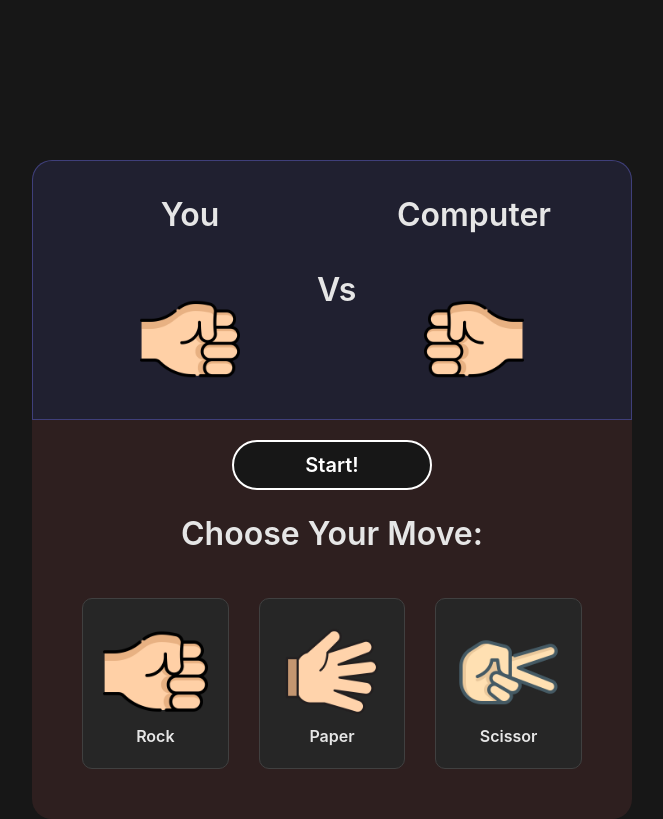
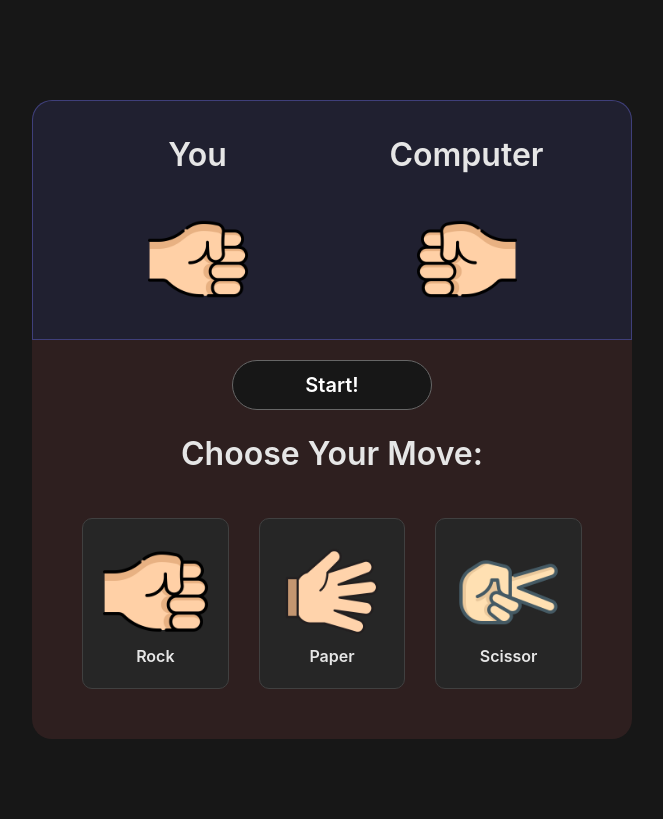
Before and after one commit to dev-DorMammun/rock-paper-scissor, a plain HTML site: page index.html in a window 1280 px wide. Shown: the whole page, without its empty margins (308-971 px from the left). Drawn offline with nearby package versions, Linux system fonts and the light colour scheme.

Commit message:
minor changes v2

```diff
--- a/index.html
+++ b/index.html
@@ -10,13 +10,12 @@
   </head>
   <body class="text-white">
     <div class="all-container">
-      <main class="mx-5 h-6/10 box-border sm:w-[600px] sm:mx-auto">
+      <main class="mx-5 h-[600px] box-border sm:w-[600px] sm:mx-auto">
         <div class="container">
           <div class="upper-screen hand-left">
             <h1 class="text">You</h1>
             <img src="./images/left/0.png" class="hand left" alt="" />
           </div>
-          <div class="text flex items-center">Vs</div>
           <div class="upper-screen hand-right">
             <h1 class="text">Computer</h1>
             <img src="./images/right/0.png" class="hand right" />
--- a/style.css
+++ b/style.css
@@ -10,7 +10,7 @@ body {
   flex-direction: column;
   justify-content: center;
   align-items: center;
-  gap: 50px;
+  gap: 30px;
 }
 .text {
   text-align: center;
@@ -20,12 +20,12 @@ body {
 }
 main {
   border-radius: 20px;
-  margin-top: 20vh;
+  margin-top: calc((100vh - 600px) / 2);
 }
 .container {
   border: 1px solid rgba(117, 117, 255, 0.356);
   display: grid;
-  grid-template-columns: 1fr 30px 1fr;
+  grid-template-columns: 1fr 1fr;
   padding: 30px;
   border-radius: 20px 20px 0 0;
   background-color: rgba(106, 106, 255, 0.11);
@@ -65,7 +65,7 @@ main {
   transform: scale(1.1);
 }
 .absolute {
-  border: 2px solid white;
+  border: 1px solid hsl(0, 0%, 40%);
   height: 50px;
   width: 200px;
   position: relative;
```
